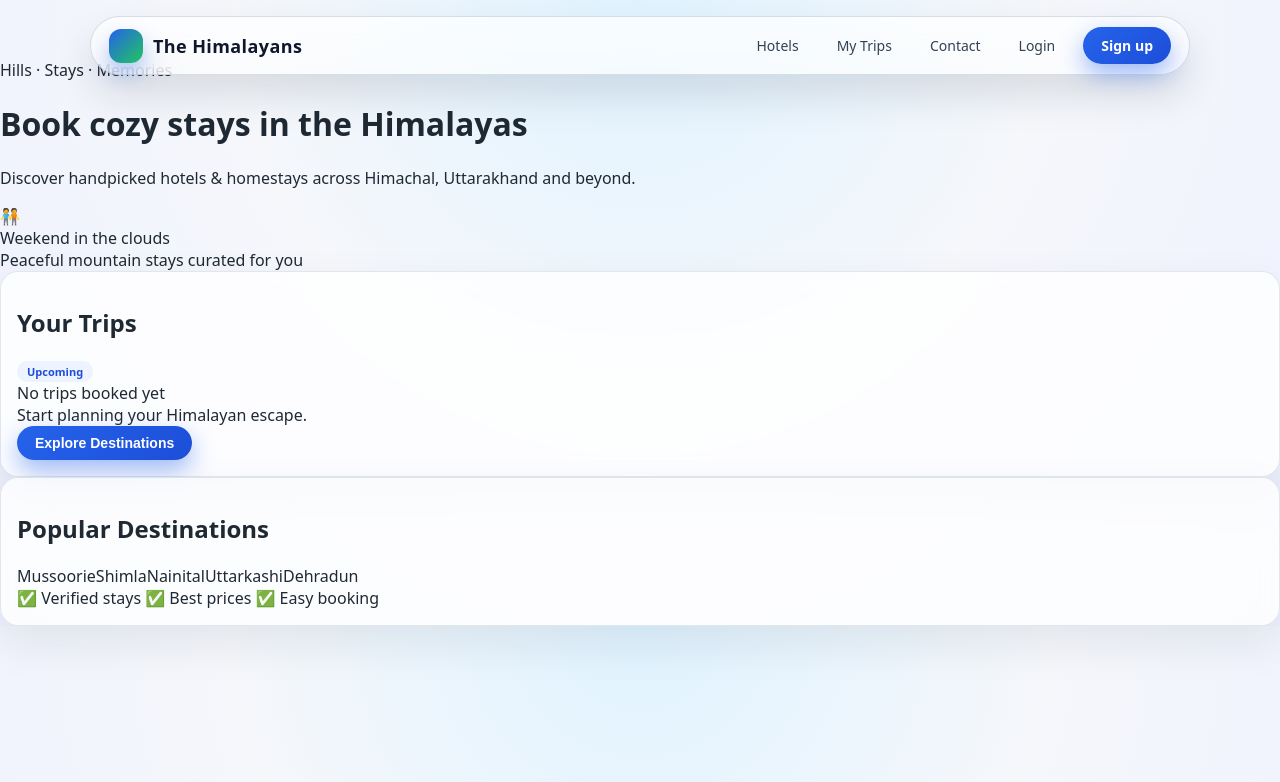
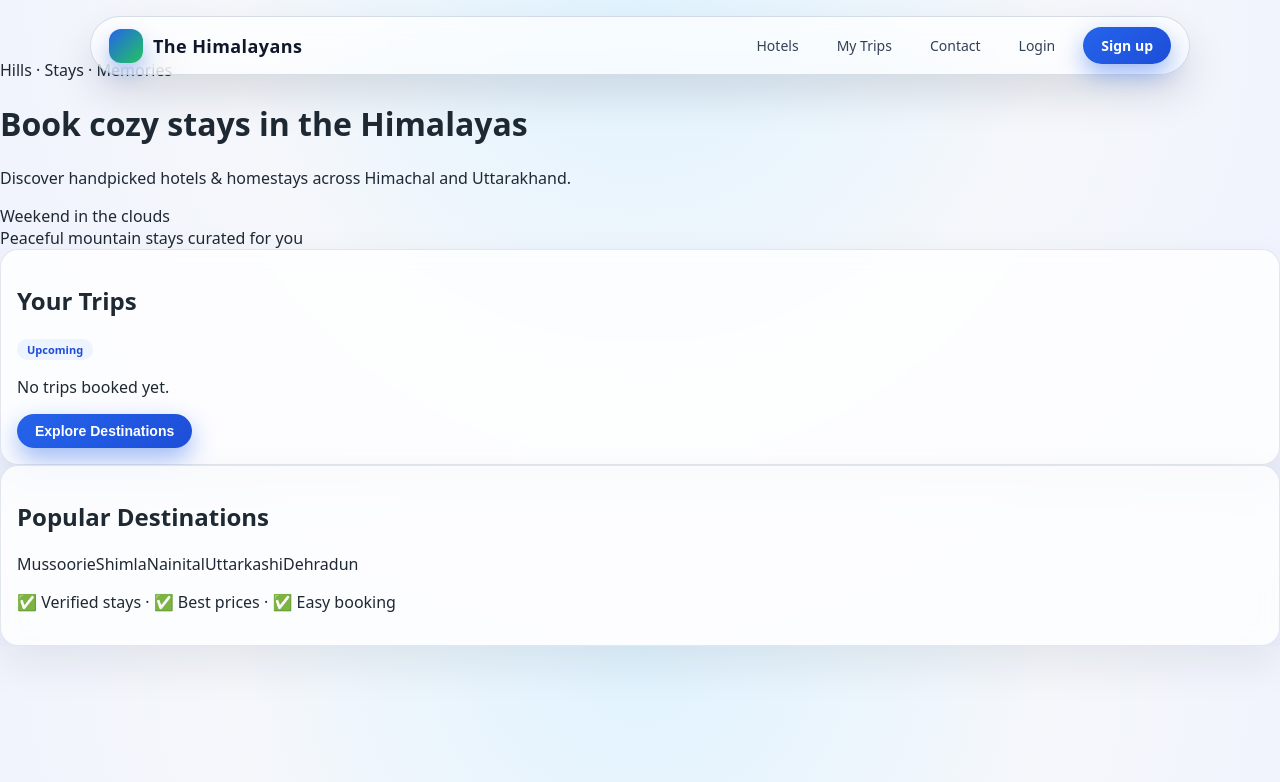
Before and after one commit to pamnautiyal-cpu/himstay, a React (Vite) app in the folder frontend/: page / in a window 1280 px wide. Shown: the top 782 px of the page. Built offline with nearby package versions, Linux system fonts and the light colour scheme.

Commit message:
New premium home UI

```diff
--- a/frontend/src/pages/Home.jsx
+++ b/frontend/src/pages/Home.jsx
@@ -1,35 +1,34 @@
 import React from "react";
+import "../App.css";
 
 function Home() {
   return (
     <div className="hs-dashboard">
-      {/* ===== Header ===== */}
+      {/* HERO */}
       <div className="hs-dashboard-header">
         <div>
           <div className="hs-dashboard-subtitle">
             Hills · Stays · Memories
           </div>
+
           <h1 className="hs-dashboard-title">
             Book cozy stays in the Himalayas
           </h1>
+
           <p className="hs-dashboard-text">
-            Discover handpicked hotels & homestays across Himachal,
-            Uttarakhand and beyond.
+            Discover handpicked hotels & homestays across Himachal and
+            Uttarakhand.
           </p>
         </div>
 
-        {/* ===== Hero Card ===== */}
         <div className="hs-hero-card">
           <div className="hs-hero-mountains">
             <div className="sun"></div>
             <div className="cloud cloud-1"></div>
             <div className="cloud cloud-2"></div>
-
             <div className="peak peak-left"></div>
             <div className="peak peak-center"></div>
             <div className="peak peak-right"></div>
-
-            <div className="people">🧑‍🤝‍🧑</div>
           </div>
 
           <div className="hs-hero-content">
@@ -41,7 +40,7 @@ function Home() {
         </div>
       </div>
 
-      {/* ===== Grid ===== */}
+      {/* CONTENT */}
       <div className="hs-dashboard-grid">
         <div className="hs-card">
           <div className="hs-card-header">
@@ -49,19 +48,14 @@ function Home() {
             <span className="hs-pill">Upcoming</span>
           </div>
 
-          <div className="hs-empty">
-            <div className="hs-empty-title">No trips booked yet</div>
-            <div className="hs-empty-text">
-              Start planning your Himalayan escape.
-            </div>
+          <p>No trips booked yet.</p>
 
-            <button className="hs-btn-primary">
-              Explore Destinations
-            </button>
-          </div>
+          <button className="hs-btn-primary">
+            Explore Destinations
+          </button>
         </div>
 
-        <div className="hs-card hs-suggestions">
+        <div className="hs-card">
           <h2>Popular Destinations</h2>
 
           <div className="hs-tag-row">
@@ -72,11 +66,7 @@ function Home() {
             <span className="hs-tag">Dehradun</span>
           </div>
 
-          <div className="hs-checklist">
-            ✅ Verified stays
-            ✅ Best prices
-            ✅ Easy booking
-          </div>
+          <p>✅ Verified stays · ✅ Best prices · ✅ Easy booking</p>
         </div>
       </div>
     </div>
```
